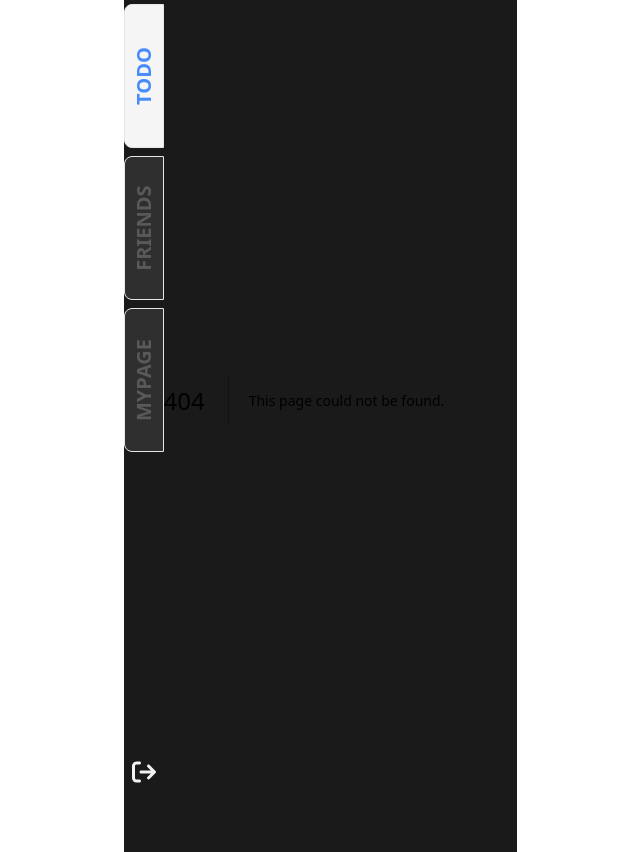
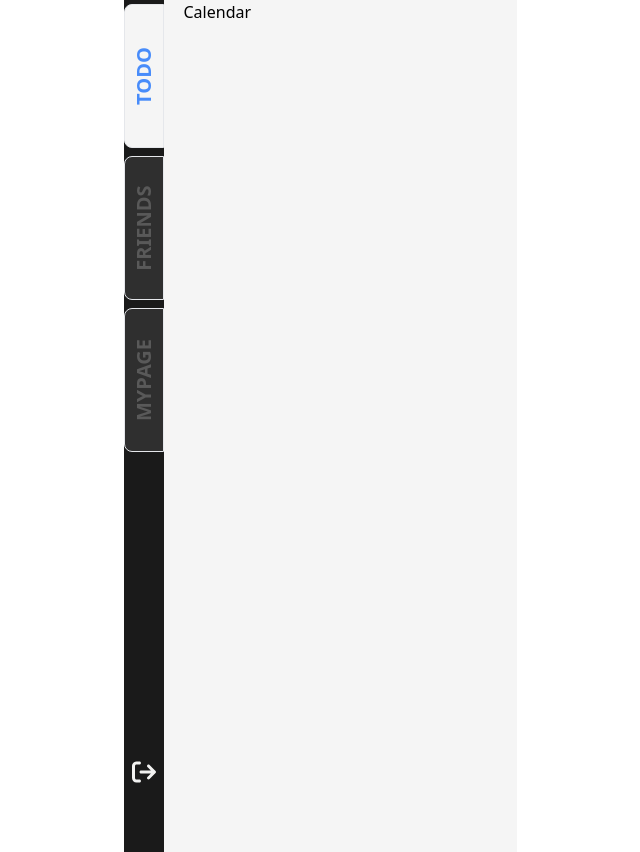
Before and after one commit to shinheylynn/yeolssimi, a Next.js app: page /monthly in a window 1280 px wide. Before the commit this address had no page. Shown: the whole page, without its empty margins (320-960 px from the left). Built offline with nearby package versions, Linux system fonts and the light colour scheme.

Commit message:
:construction: Wip

```diff
--- a/src/pages/calendar/index.js
+++ b/src/components/Calendar/Calendar.js
@@ -1,7 +1,7 @@
 function Calendar() {
 	return (
 		<div>
-			<div>calendar</div>
+			<div>Calendar</div>
 		</div>
 	);
 }
--- /dev/null
+++ b/src/pages/monthly/index.js
@@ -0,0 +1,11 @@
+import Calendar from "@/src/components/Calendar/Calendar";
+
+function Monthly() {
+	return (
+		<div className="selected-nav-bg">
+			<Calendar />
+		</div>
+	);
+}
+
+export default Monthly;
--- a/src/pages/todoList/index.js
+++ b/src/pages/todoList/index.js
@@ -9,7 +9,7 @@ function TodoList() {
 	return (
 		<div className="selected-nav-bg">
 			<Link
-				href="/calendar"
+				href="/monthly"
 				className="mt-5 gap-2 flex items-center justify-center h-12 w-12"
 			>
 				<ArrowIcon />
```
